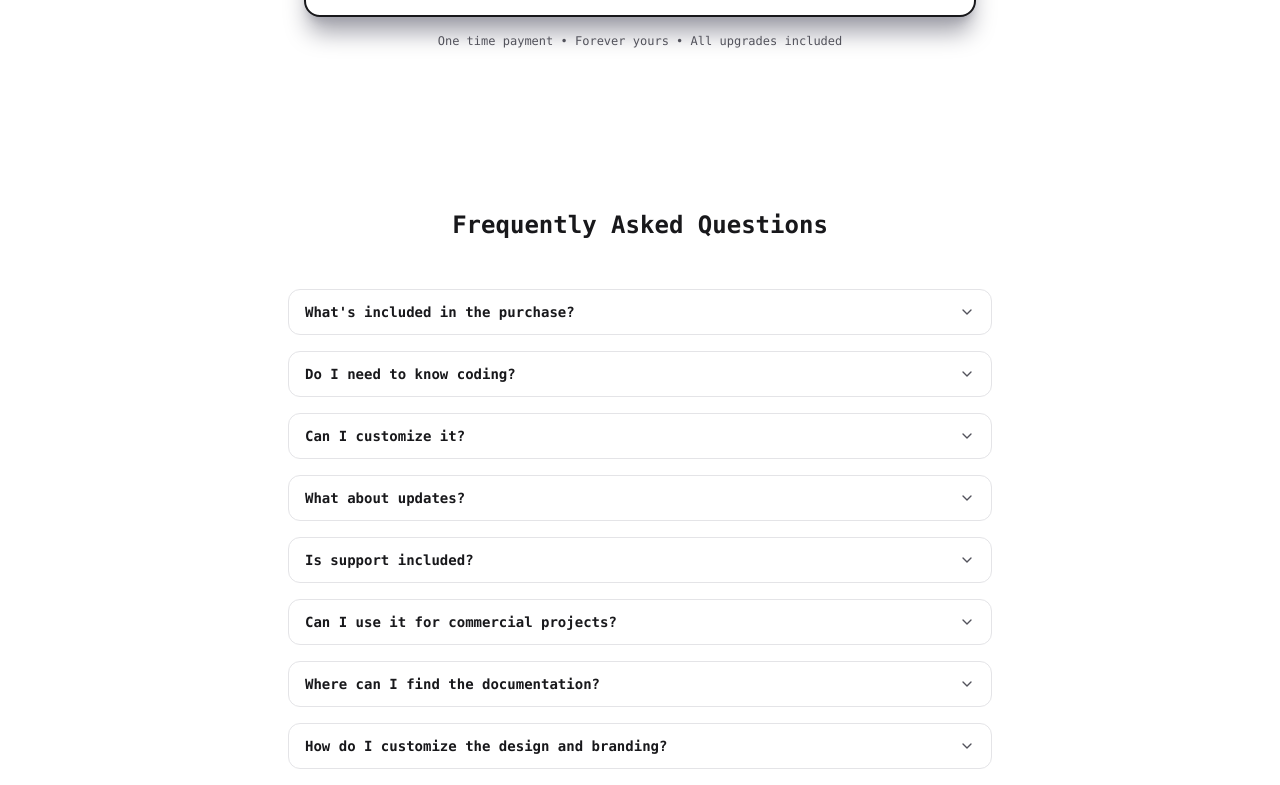
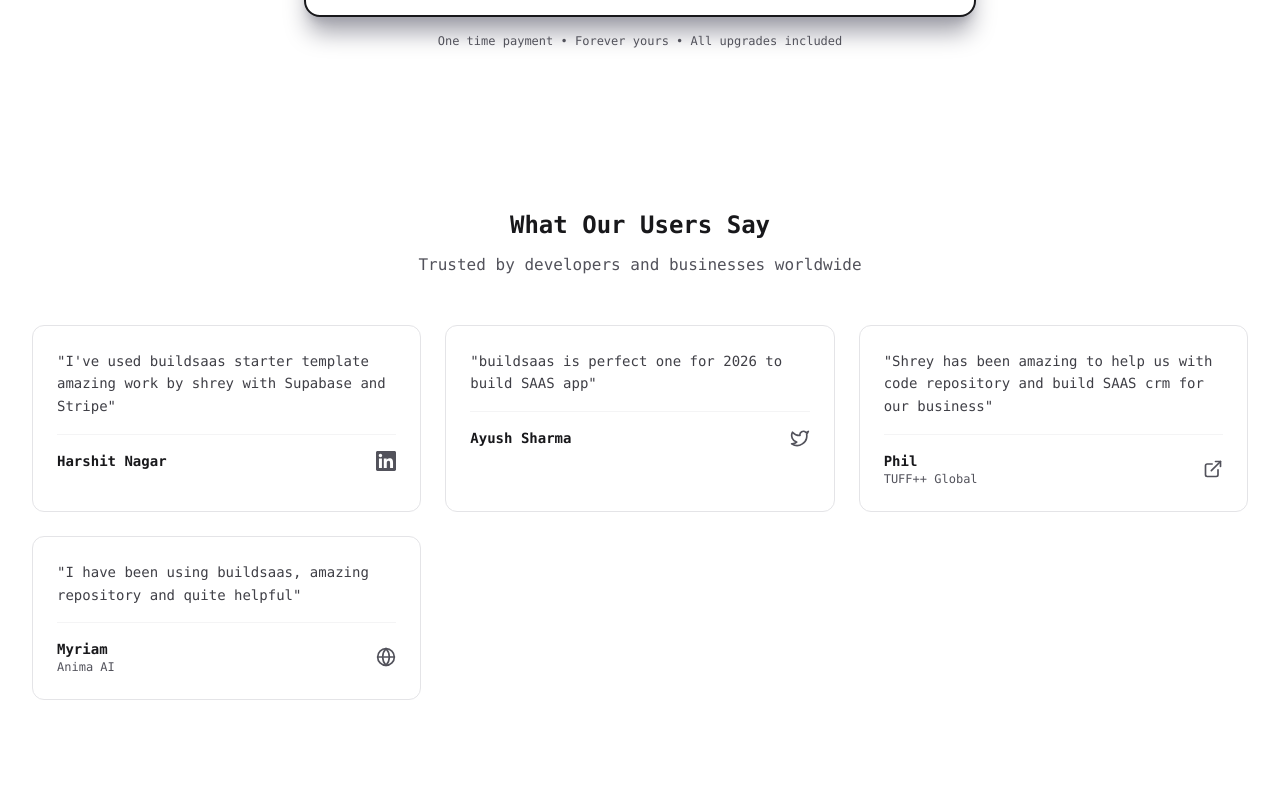
Before and after one commit to shreyvijayvargiya/build-saas-website, a Next.js app: page / in a window 1280 px wide. Shown: the part 3372-4157 px from the top of the page. Built offline with nearby package versions, Linux system fonts and the light colour scheme.

Commit message:
landing page testimonials added!!

```diff
--- a/pages/index.js
+++ b/pages/index.js
@@ -30,6 +30,7 @@
 	Scale,
 	Play,
 	Clock,
+	ExternalLink,
 } from "lucide-react";
 import SEO from "../lib/modules/SEO";
 
@@ -222,6 +223,44 @@
 			question: "Do I need separate accounts for Firebase, Stripe, and Resend?",
 			answer:
 				"Yes, you'll need to create free accounts with Firebase (for authentication and database), Stripe (for payments), and Resend (for emails). The documentation includes step-by-step setup guides for each service.",
+		},
+	];
+
+	const testimonials = [
+		{
+			id: 1,
+			name: "Harshit Nagar",
+			company: "",
+			message:
+				"I've used buildsaas starter template amazing work by shrey with Supabase and Stripe",
+			socialType: "linkedin",
+			socialLink: "https://www.linkedin.com/in/harshit-nagar-352807161/",
+		},
+		{
+			id: 2,
+			name: "Ayush Sharma",
+			company: "",
+			message: "buildsaas is perfect one for 2026 to build SAAS app",
+			socialType: "twitter",
+			socialLink: "https://x.com/taggosaurus",
+		},
+		{
+			id: 3,
+			name: "Phil",
+			company: "TUFF++ Global",
+			message:
+				"Shrey has been amazing to help us with code repository and build SAAS crm for our business",
+			socialType: "website",
+			socialLink: "https://tuffplus.global/",
+		},
+		{
+			id: 4,
+			name: "Myriam",
+			company: "Anima AI",
+			message:
+				"I have been using buildsaas, amazing repository and quite helpful",
+			socialType: "company",
+			socialLink: "https://anima.ai",
 		},
 	];
 
@@ -904,6 +943,76 @@
 					</div>
 				</section>
 
+				{/* Testimonials Section */}
+				<section className="py-20">
+					<div className="max-w-7xl mx-auto px-4 sm:px-6 lg:px-8">
+						<div className="text-center mb-12">
+							<h2 className="text-2xl font-bold text-zinc-900 mb-3">
+								What Our Users Say
+							</h2>
+							<p className="text-base text-zinc-600">
+								Trusted by developers and businesses worldwide
+							</p>
+						</div>
+
+						<div className="grid grid-cols-1 md:grid-cols-2 lg:grid-cols-3 gap-6">
+							{testimonials.map((testimonial, index) => (
+								<motion.div
+									key={testimonial.id}
+									initial={{ opacity: 0, y: 20 }}
+									animate={{ opacity: 1, y: 0 }}
+									transition={{ duration: 0.4, delay: index * 0.1 }}
+									className="bg-white border border-zinc-200 rounded-xl p-6 hover:border-zinc-300 hover:shadow-lg transition-all"
+								>
+									<div className="mb-4">
+										<p className="text-sm text-zinc-700 leading-relaxed">
+											"{testimonial.message}"
+										</p>
+									</div>
+									<div className="flex items-center justify-between pt-4 border-t border-zinc-100">
+										<div>
+											<p className="text-sm font-semibold text-zinc-900">
+												{testimonial.name}
+											</p>
+											{testimonial.company && (
+												<p className="text-xs text-zinc-600">
+													{testimonial.company}
+												</p>
+											)}
+										</div>
+										<a
+											href={testimonial.socialLink}
+											target="_blank"
+											rel="noopener noreferrer"
+											className="text-zinc-600 hover:text-zinc-900 transition-colors"
+										>
+											{testimonial.socialType === "linkedin" && (
+												<svg
+													className="w-5 h-5"
+													fill="currentColor"
+													viewBox="0 0 24 24"
+													xmlns="http://www.w3.org/2000/svg"
+												>
+													<path d="M20.447 20.452h-3.554v-5.569c0-1.328-.027-3.037-1.852-3.037-1.853 0-2.136 1.445-2.136 2.939v5.667H9.351V9h3.414v1.561h.046c.477-.9 1.637-1.85 3.37-1.85 3.601 0 4.267 2.37 4.267 5.455v6.286zM5.337 7.433c-1.144 0-2.063-.926-2.063-2.065 0-1.138.92-2.063 2.063-2.063 1.14 0 2.064.925 2.064 2.063 0 1.139-.925 2.065-2.064 2.065zm1.782 13.019H3.555V9h3.564v11.452zM22.225 0H1.771C.792 0 0 .774 0 1.729v20.542C0 23.227.792 24 1.771 24h20.451C23.2 24 24 23.227 24 22.271V1.729C24 .774 23.2 0 22.222 0h.003z" />
+												</svg>
+											)}
+											{testimonial.socialType === "twitter" && (
+												<Twitter className="w-5 h-5" />
+											)}
+											{testimonial.socialType === "website" && (
+												<ExternalLink className="w-5 h-5" />
+											)}
+											{testimonial.socialType === "company" && (
+												<Globe className="w-5 h-5" />
+											)}
+										</a>
+									</div>
+								</motion.div>
+							))}
+						</div>
+					</div>
+				</section>
+
 				{/* FAQ Section */}
 				<section className="py-20 bg-white">
 					<div className="max-w-3xl mx-auto px-4 sm:px-6 lg:px-8">
@@ -969,7 +1078,7 @@
 							<div className="flex flex-col items-center gap-3">
 								<div className="flex items-center justify-center gap-5">
 									<a
-										href="https://twitter.com/yourusername"
+										href="https://twitter.com/@treyvijay"
 										target="_blank"
 										rel="noopener noreferrer"
 										className="flex items-center gap-1.5 text-xs text-zinc-800 hover:text-black hover:bg-zinc-50 p-1 transition-colors"
```
